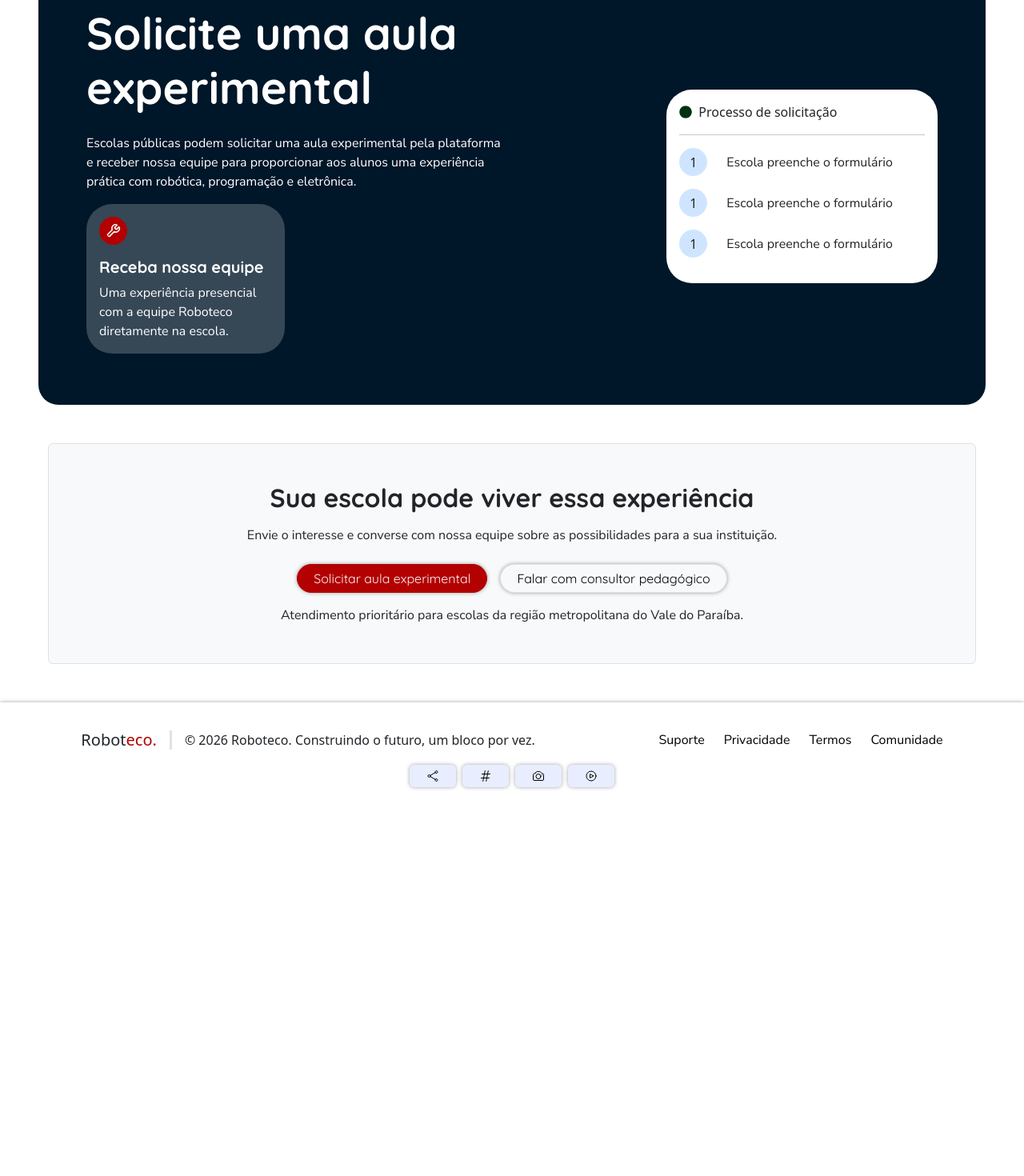
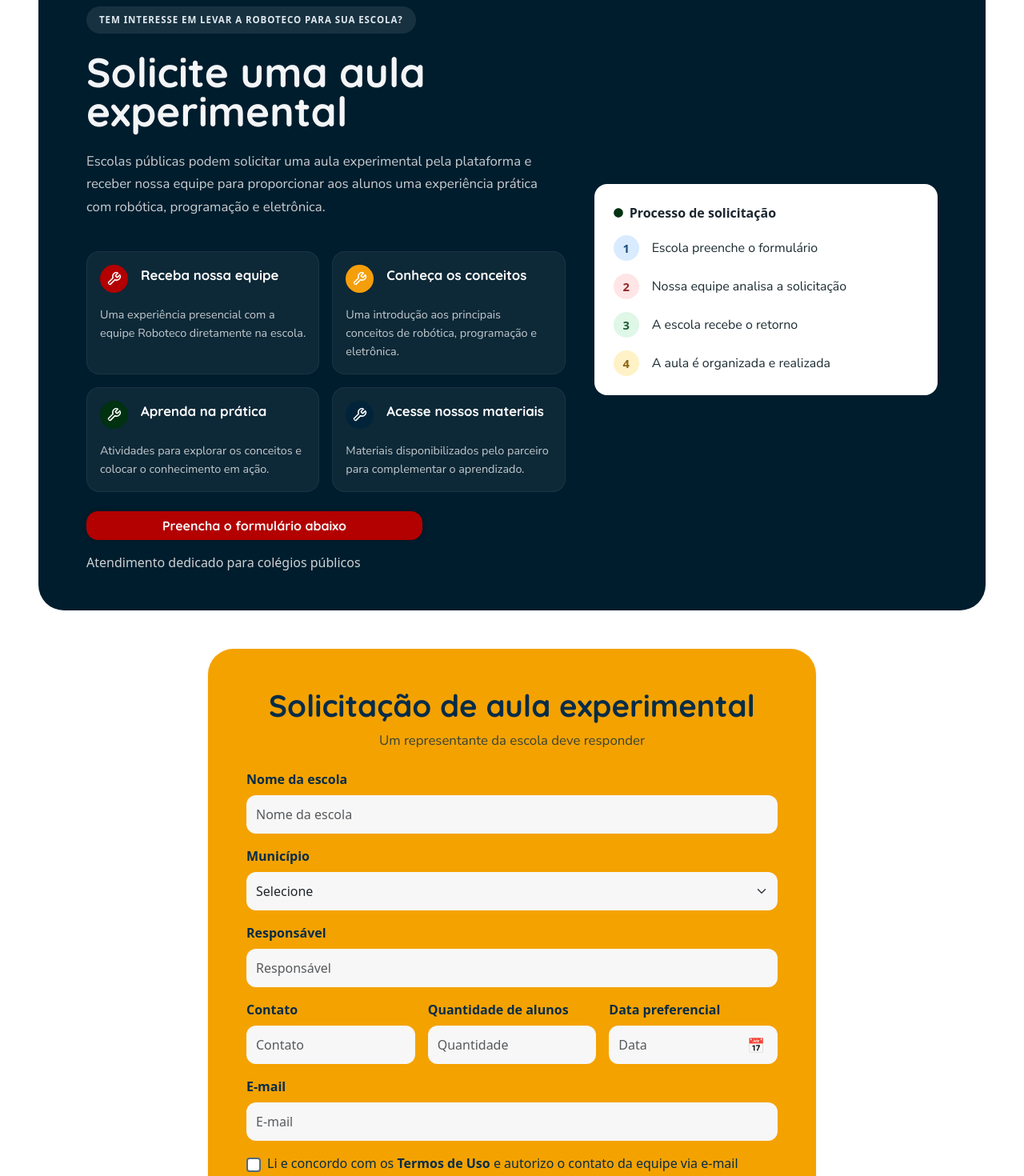
Before and after one commit to MigSilverS/roboteco, a Next.js app: page /pages/escola/para-escolas in a window 1280 px wide. Shown: the part 160-1630 px from the top of the page at 80% size. Before the commit the page ends 1176 px from the top, so only its background shows below. Built offline with nearby package versions, Linux system fonts and the light colour scheme.

Commit message:
Terminado o para escolas

```diff
--- a/src/app/pages/escola/para-escolas/page.jsx
+++ b/src/app/pages/escola/para-escolas/page.jsx
@@ -11,11 +11,35 @@
 
 export default function ParaEscolas() {
 
-    const icon = (
-        <svg xmlns="http://www.w3.org/2000/svg" fill="none" viewBox="0 0 24 24" strokeWidth={1.5} stroke="currentColor" width={15} height={15}>
-            <path strokeLinecap="round" strokeLinejoin="round" d="M13.5 4.5 21 12m0 0-7.5 7.5M21 12H3" />
-        </svg>
-    )
+    const etapas = [
+        "Escola preenche o formulário",
+        "Nossa equipe analisa a solicitação",
+        "A escola recebe o retorno",
+        "A aula é organizada e realizada"
+    ];
+
+    const cards = [
+        {
+            icon: <FiTool className="rounded-circle text-white p-2" style={{ backgroundColor: "var(--red)" }} size={35} />,
+            titulo: "Receba nossa equipe",
+            texto: "Uma experiência presencial com a equipe Roboteco diretamente na escola."
+        },
+        {
+            icon: <FiTool className="rounded-circle text-white p-2" style={{ backgroundColor: "var(--yellow)" }} size={35} />,
+            titulo: "Conheça os conceitos",
+            texto: "Uma introdução aos principais conceitos de robótica, programação e eletrônica."
+        },
+        {
+            icon: <FiTool className="rounded-circle text-white p-2" style={{ backgroundColor: "var(--green)" }} size={35} />,
+            titulo: "Aprenda na prática",
+            texto: "Atividades para explorar os conceitos e colocar o conhecimento em ação."
+        },
+        {
+            icon: <FiTool className="rounded-circle text-white p-2" style={{ backgroundColor: "var(--blue)" }} size={35} />,
+            titulo: "Acesse nossos materiais",
+            texto: "Materiais disponibilizados pelo parceiro para complementar o aprendizado."
+        }
+    ];
 
     return (
 
@@ -24,82 +48,154 @@
 
             <div className={`${styles.container} mt-5 mb-5`}>
 
-                <div className="row justify-content-between align-items-center p-5" style={{ backgroundColor: "#001629", borderRadius: '25px' }}>
+                <div className="row justify-content-between align-items-center p-4 p-lg-5" style={{ backgroundColor: "#001d2d", borderRadius: '32px', overflow: 'hidden' }}>
 
-                    <div className="col-md-6 col-12 text-white">
-
-                        <Titulo titulo="Solicite uma aula experimental" nivel={1} estilo={{ fontSize: '3.5rem' }} />
-
-                        <div className="mt-4">
-                            <p>Escolas públicas podem solicitar uma aula experimental pela plataforma e receber nossa equipe para proporcionar aos alunos uma experiência prática com robótica, programação e eletrônica.</p>
+                    <div className="col-12 col-lg-7 text-white pe-lg-4">
+                        <div
+                            className="d-inline-block rounded-pill px-3 py-2 mb-4 text-uppercase"
+                            style={{ backgroundColor: "rgba(255,255,255,0.09)", color: "#dfe8ef", fontSize: "0.72rem", letterSpacing: "0.08em", fontWeight: 700 }}
+                        >
+                            Tem interesse em levar a Roboteco para sua escola?
                         </div>
 
-                        <div className="row mt-3">
-                            <div className="col-6 mb-3">
-                                <div className="p-3 rounded-5" style={{ backgroundColor: "var(--fundo-icon)" }}>
-                                    <div>
-                                        <FiTool className="rounded-circle text-white p-2 mb-3" style={{ backgroundColor: "var(--red)" }} size={35} />
-                                    </div>
-                                    <div className="">
-                                        <Titulo titulo="Receba nossa equipe" nivel={5} />
-                                        <p>Uma experiência presencial com a equipe Roboteco diretamente na escola.</p>
+                        <Titulo titulo="Solicite uma aula experimental" nivel={1} estilo={{ fontSize: 'clamp(2.4rem, 4vw, 4.4rem)', lineHeight: 0.96, color: '#f3f5f7' }} />
+
+                        <div className="mt-4 mb-4" style={{ maxWidth: "700px" }}>
+                            <p style={{ color: "rgba(255,255,255,0.78)", fontSize: "1.05rem", lineHeight: 1.7 }}>
+                                Escolas públicas podem solicitar uma aula experimental pela plataforma e receber nossa equipe para proporcionar aos alunos uma experiência prática com robótica, programação e eletrônica.
+                            </p>
+                        </div>
+
+                        <div className="row g-3 mt-2">
+                            {cards.map((card, index) => (
+                                <div key={index} className="col-12 col-md-6">
+                                    <div className="h-100 rounded-4 p-3" style={{ backgroundColor: "rgba(255,255,255,0.05)", border: "1px solid rgba(255,255,255,0.06)" }}>
+                                        <div className="d-flex align-items-center gap-3 mb-3">
+                                            <div className="d-flex align-items-center justify-content-center">{card.icon}</div>
+                                            <Titulo titulo={card.titulo} nivel={5} estilo={{ color: "#ffffff", fontSize: "1.05rem" }} />
+                                        </div>
+                                        <p style={{ color: "rgba(255,255,255,0.75)", fontSize: "0.9rem", lineHeight: 1.6 }}>{card.texto}</p>
                                     </div>
                                 </div>
-                            </div>
+                            ))}
+                        </div>
+
+                        <div className="mt-4" style={{ maxWidth: "420px" }}>
+                            <Botao
+                                texto="Preencha o formulário abaixo"
+                                classe="text-white btn-danger px-4 py-3 w-100 justify-content-center"
+                                estilo={{ fontWeight: 700, borderRadius: "14px" }}
+                            />
+                        </div>
+
+                        <div className="mt-3" style={{ color: "rgba(255,255,255,0.8)" }}>
+                            Atendimento dedicado para colégios públicos
                         </div>
                     </div>
 
-                    <div className="col-md-4 col-12">
-                        <div className="bg-white rounded-5 p-3">
-
-                            <div>
-                                <span className="d-flex align-items-center gap-2"><FaCircle style={{ color: "var(--green)" }} /> Processo de solicitação</span>
+                    <div className="col-12 col-lg-5 mt-4 mt-lg-0 d-flex justify-content-lg-end align-items-center">
+                        <div className="bg-white rounded-4 p-3 p-md-4 w-100" style={{ maxWidth: "470px" }}>
+                            <div className="d-flex align-items-center gap-2 mb-3 fw-semibold" style={{ color: "#1c2730" }}>
+                                <FaCircle style={{ color: "var(--green)", fontSize: "0.75rem" }} />
+                                Processo de solicitação
                             </div>
 
-                            <hr />
-
-                            <div className="d-flex align-items-center gap-4 mb-3">
-                                <div className="rounded-circle d-flex justify-content-center align-items-center" style={{ width: "35px", height: "35px", backgroundColor: "#CFE5FF" }}>
-                                    <span className="rounded-circle">1</span>
-                                </div>
-                                <p className="">Escola preenche o formulário</p>
+                            <div className="d-flex flex-column gap-3">
+                                {etapas.map((etapa, index) => (
+                                    <div key={index} className="d-flex align-items-center gap-3">
+                                        <div
+                                            className="d-flex align-items-center justify-content-center rounded-circle fw-bold"
+                                            style={{
+                                                width: "32px",
+                                                height: "32px",
+                                                minWidth: "32px",
+                                                backgroundColor: ["#d9ebff", "#ffe5e5", "#dff7e7", "#fff2c7"][index],
+                                                color: ["#204f7a", "#8f2a2a", "#215d3b", "#8d6414"][index],
+                                                fontSize: "0.92rem"
+                                            }}
+                                        >
+                                            {index + 1}
+                                        </div>
+                                        <p className="mb-0" style={{ color: "#1d2d33", fontSize: "1rem" }}>{etapa}</p>
+                                    </div>
+                                ))}
                             </div>
-
-                            <div className="d-flex align-items-center gap-4 mb-3">
-                                <div className="rounded-circle d-flex justify-content-center align-items-center" style={{ width: "35px", height: "35px", backgroundColor: "#CFE5FF" }}>
-                                    <span className="rounded-circle">1</span>
-                                </div>
-                                <p className="">Escola preenche o formulário</p>
-                            </div>
-
-                            <div className="d-flex align-items-center gap-4 mb-3">
-                                <div className="rounded-circle d-flex justify-content-center align-items-center" style={{ width: "35px", height: "35px", backgroundColor: "#CFE5FF" }}>
-                                    <span className="rounded-circle">1</span>
-                                </div>
-                                <p className="">Escola preenche o formulário</p>
-                            </div>
-
-
                         </div>
                     </div>
                 </div>
 
-                <div className="d-flex flex-column justify-content-center align-items-center bg-light border rounded-2 mt-5 p-5">
-                    <div className="">
-                        <Titulo titulo="Sua escola pode viver essa experiência" nivel={2} />
-                    </div>
-                    <div className="mt-2">
-                        <p>Envie o interesse e converse com nossa equipe sobre as possibilidades para a sua instituição.</p>
-                    </div>
-                    <div className="d-flex flex-wrap gap-3 mt-4">
-                        <Botao texto="Solicitar aula experimental" classe="text-white btn-danger p-3" />
-                        <Botao texto="Falar com consultor pedagógico" classe="btn-light border p-3" />
-                    </div>
-                    <div className="mt-3">
-                        <p>Atendimento prioritário para escolas da região metropolitana do Vale do Paraíba.</p>
+                <div className="d-flex justify-content-center mt-5">
+                    <div className="w-100" style={{ maxWidth: "760px" }}>
+                        <div className="rounded-5 p-4 p-md-5 shadow-sm" style={{ backgroundColor: "#f4a200", color: "#062c48" }}>
+                            <div className="text-center mb-4">
+                                <Titulo titulo="Solicitação de aula experimental" nivel={2} estilo={{ fontSize: "clamp(2rem, 3vw, 3rem)", color: "#062c48" }} />
+                                <p className="mb-0 mt-2" style={{ fontSize: "1.05rem", color: "rgba(6, 44, 72, 0.8)" }}>
+                                    Um representante da escola deve responder
+                                </p>
+                            </div>
+
+                            <form className="row g-3">
+                                <div className="col-12">
+                                    <label className="form-label fw-semibold mb-2" htmlFor="nome-escola">Nome da escola</label>
+                                    <input id="nome-escola" type="text" className="form-control border-0 shadow-none" placeholder="Nome da escola" style={{ backgroundColor: "#f7f7f7", height: "48px", borderRadius: "12px" }} />
+                                </div>
+
+                                <div className="col-12">
+                                    <label className="form-label fw-semibold mb-2" htmlFor="municipio">Município</label>
+                                    <select id="municipio" className="form-select border-0 shadow-none" style={{ backgroundColor: "#f7f7f7", height: "48px", borderRadius: "12px" }}>
+                                        <option selected>Selecione</option>
+                                        <option>Guaratinguetá</option>
+                                        <option>Aparecida</option>
+                                        <option>Lorena</option>
+                                    </select>
+                                </div>
+
+                                <div className="col-12">
+                                    <label className="form-label fw-semibold mb-2" htmlFor="responsavel">Responsável</label>
+                                    <input id="responsavel" type="text" className="form-control border-0 shadow-none" placeholder="Responsável" style={{ backgroundColor: "#f7f7f7", height: "48px", borderRadius: "12px" }} />
+                                </div>
+
+                                <div className="col-12 col-md-4">
+                                    <label className="form-label fw-semibold mb-2" htmlFor="contato">Contato</label>
+                                    <input id="contato" type="text" className="form-control border-0 shadow-none" placeholder="Contato" style={{ backgroundColor: "#f7f7f7", height: "48px", borderRadius: "12px" }} />
+                                </div>
+
+                                <div className="col-12 col-md-4">
+                                    <label className="form-label fw-semibold mb-2" htmlFor="quantidade">Quantidade de alunos</label>
+                                    <input id="quantidade" type="text" className="form-control border-0 shadow-none" placeholder="Quantidade" style={{ backgroundColor: "#f7f7f7", height: "48px", borderRadius: "12px" }} />
+                                </div>
+
+                                <div className="col-12 col-md-4">
+                                    <label className="form-label fw-semibold mb-2" htmlFor="data">Data preferencial</label>
+                                    <div className="position-relative">
+                                        <input id="data" type="text" className="form-control border-0 shadow-none pe-5" placeholder="Data" style={{ backgroundColor: "#f7f7f7", height: "48px", borderRadius: "12px" }} />
+                                        <span className="position-absolute top-50 end-0 translate-middle-y me-3" style={{ fontSize: "1.1rem" }}>📅</span>
+                                    </div>
+                                </div>
+
+                                <div className="col-12">
+                                    <label className="form-label fw-semibold mb-2" htmlFor="email">E-mail</label>
+                                    <input id="email" type="email" className="form-control border-0 shadow-none" placeholder="E-mail" style={{ backgroundColor: "#f7f7f7", height: "48px", borderRadius: "12px" }} />
+                                </div>
+
+                                <div className="col-12">
+                                    <div className="form-check d-flex align-items-center gap-2">
+                                        <input className="form-check-input border-2" type="checkbox" id="termos" style={{ width: "18px", height: "18px", borderColor: "rgba(6,44,72,0.7)" }} />
+                                        <label className="form-check-label" htmlFor="termos" style={{ color: "#062c48", fontWeight: 500 }}>
+                                            Li e concordo com os <span className="fw-bold">Termos de Uso</span> e autorizo o contato da equipe via e-mail
+                                        </label>
+                                    </div>
+                                </div>
+
+                                <div className="col-12 pt-3">
+                                    <button type="submit" className="btn w-100 fw-bold border-0" style={{ backgroundColor: "#02243a", color: "#ffffff", borderRadius: "14px", height: "52px" }}>
+                                        Enviar solicitação
+                                    </button>
+                                </div>
+                            </form>
+                        </div>
                     </div>
                 </div>
-
 
             </div>
 
```
